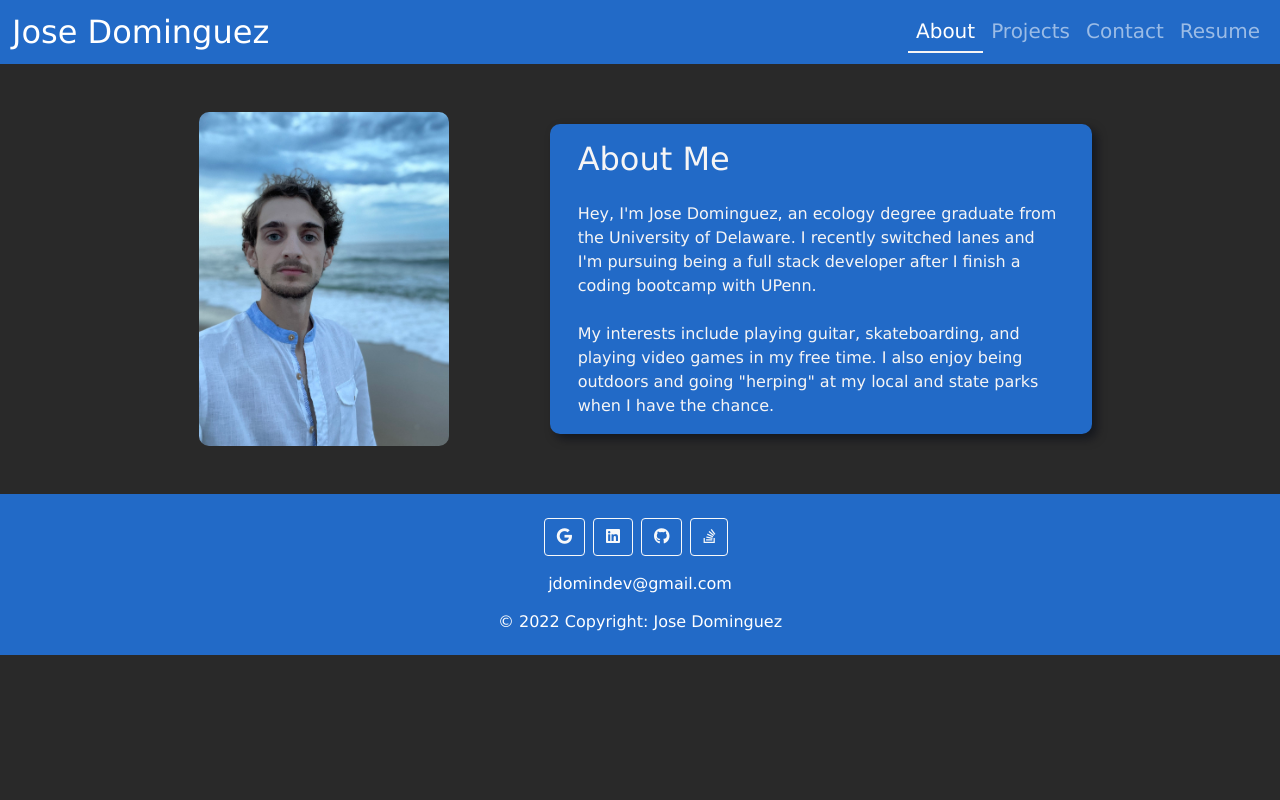
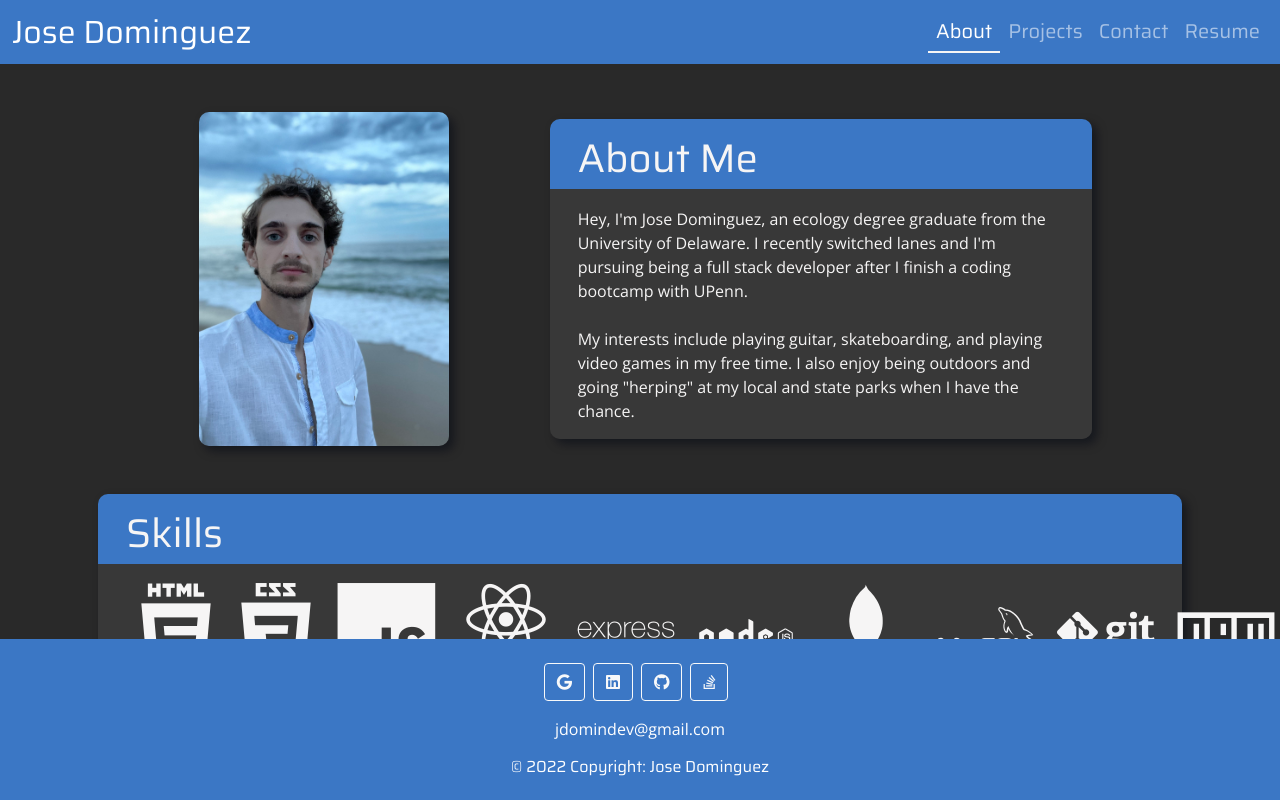
Before and after one commit to jdomindev/react-portfolio, a React (Create React App) app: page / in a window 1280 px wide. Built offline with nearby package versions, Linux system fonts and the light colour scheme.

Commit message:
fixed footer, changed font, color, and added skill icons

```diff
--- a/public/index.html
+++ b/public/index.html
@@ -1,12 +1,24 @@
 <!DOCTYPE html>
 <html lang="en">
-    <head>
-        <meta charset="UTF-8">
-        <meta http-equiv="X-UA-Compatible" content="IE=edge">
-        <meta name="viewport" content="width=device-width, initial-scale=1.0">
-        <link rel="stylesheet" href="https://cdnjs.cloudflare.com/ajax/libs/font-awesome/6.0.0-beta3/css/all.min.css">
-        <title>Jose Dominguez</title>
-    </head>
-    <body id="root">
-    </body>
+  <head>
+    <meta charset="UTF-8" />
+    <meta http-equiv="X-UA-Compatible" content="IE=edge" />
+    <meta name="viewport" content="width=device-width, initial-scale=1.0" />
+    <link
+      rel="stylesheet"
+      href="https://cdnjs.cloudflare.com/ajax/libs/font-awesome/6.0.0-beta3/css/all.min.css"
+    />
+    <link
+      rel="stylesheet"
+      href="https://cdn.jsdelivr.net/gh/devicons/devicon@v2.14.0/devicon.min.css"
+    />
+    <link rel="preconnect" href="https://fonts.googleapis.com" />
+    <link rel="preconnect" href="https://fonts.gstatic.com" crossorigin />
+    <link
+      href="https://fonts.googleapis.com/css2?family=Open+Sans&family=Saira&display=swap"
+      rel="stylesheet"
+    />
+    <title>Jose Dominguez</title>
+  </head>
+  <body id="root"></body>
 </html>
--- a/src/components/pages/About.js
+++ b/src/components/pages/About.js
@@ -7,17 +7,36 @@ export default function About() {
     <section id="about">
         <div className="jumbotron jumbotron-fluid">
             <div className="container">
-                <div className="row my-5 mx-3 align-items-center profile">
+                <div className="row my-5 mx-3 align-items-center">
                     <div className="col-md-5 profile-img text-center">
                         <img className="img-size" src={profile} alt="profile of Jose Dominguez"></img>
                     </div>
                     <div className="about-me-card col-md-6">
                         <div className="card-body">
-                            <h2 className="card-title mb-4">About Me</h2>
+                            <h1 className="card-title mb-4">About Me</h1>
                             <p className="card-text">Hey, I'm Jose Dominguez, an ecology degree graduate from the University of Delaware. I recently switched lanes and I'm pursuing being a full stack developer after I finish a coding bootcamp with UPenn.
                                 <br></br>
                                 <br></br>
                                 My interests include playing guitar, skateboarding, and playing video games in my free time. I also enjoy being outdoors and going "herping" at my local and state parks when I have the chance.</p>
+                        </div>
+                    </div>
+                </div>
+                <div className="row my-5 mx-3 align-items-center">
+                    <div className="about-me-card col-md-12 ">
+                        <div className="card-body">
+                            <h1 className="card-title mb-4">Skills</h1>
+                            <div className="text-center">
+                                <i className="devicon-html5-plain-wordmark icon-styles p-0"></i>
+                                <i className="devicon-css3-plain-wordmark icon-styles p-0"></i>
+                                <i className="devicon-javascript-plain icon-styles"></i>
+                                <i className="devicon-react-original-wordmark icon-styles"></i>
+                                <i className="devicon-express-original-wordmark icon-styles"></i>
+                                <i className="devicon-nodejs-plain-wordmark icon-styles"></i>
+                                <i className="devicon-mongodb-plain-wordmark icon-styles"></i>
+                                <i className="devicon-mysql-plain-wordmark icon-styles"></i>
+                                <i className="devicon-git-plain-wordmark icon-styles"></i>
+                                <i className="devicon-npm-original-wordmark icon-styles"></i>
+                            </div>
                         </div>
                     </div>
                 </div>
--- a/src/components/pages/Contact.js
+++ b/src/components/pages/Contact.js
@@ -61,12 +61,12 @@ export default function Contact() {
   };
 
   return (
-    <div className="container">
+    <div className="container contact-container">
       <div className="row justify-content-center">
         <div className="col-lg-8 col-sm-12 p-0">
           <div className="contact-card mx-3 my-5">
             <div className="card-body p-3">
-              <h2 className="text-center text-white">Contact Me</h2>
+              <h2 className="contact-header text-center text-white">Contact Me</h2>
               <form className="form text-center">
                 <div className="form-group">
                   <input
--- a/src/components/pages/Footer.js
+++ b/src/components/pages/Footer.js
@@ -2,7 +2,7 @@ import React from 'react'
 
 export default function Footer() {
     return (
-        <footer className="text-center text-white" id="contact">
+        <footer className="text-center text-white position-fixed w-100 bottom-0 mt-5" id="contact">
             <div className="container p-4 pb-0">
                 <section className="mb-1">
                 <a className="btn btn-outline-light btn-floating me-2" href="mailto:jdomindev@gmail.com" target="_blank" rel="noreferrer" role="button"
@@ -15,14 +15,14 @@ export default function Footer() {
                     ><i className="fab fa-github"></i
                 ></a>
                 <a className="btn btn-outline-light btn-floating me-2" href="https://stackoverflow.com/users/17254557/jose-dominguez" target="_blank" rel="noreferrer" role="button"
-                    ><i class="fab fa-stack-overflow"></i></a>
+                    ><i className="fab fa-stack-overflow"></i></a>
                 </section>
             </div>
             <div className="mt-3">
                 <a className="text-white text-decoration-none" href="mailto:jdomindev@gmail.com">jdomindev@gmail.com</a>
             </div>
             <div className="text-center p-3">
-                <h6 className="text-white text-decoration-none">© 2022 Copyright: Jose Dominguez</h6>
+                <h6 className="copyright text-white text-decoration-none">© 2022 Copyright: Jose Dominguez</h6>
             </div>
         </footer>
     )
--- a/src/components/pages/Project.js
+++ b/src/components/pages/Project.js
@@ -14,7 +14,7 @@ const projectList = projects.map(project => (
 export default function Project() {
     return (
     <section className="section-container mx-3 mb-5">
-        <h2 className="text-center text-white project-header my-4 p-3">Projects</h2>
+        <h1 className="text-center text-white project-header my-4 p-3">Projects</h1>
         <section className="project-container">
             { projectList }
         </section>
--- a/src/styles/About.css
+++ b/src/styles/About.css
@@ -6,10 +6,19 @@
   width: 250px;
 }
 
+.about-me-card, .img-size {
+  box-shadow: 5px 5px 10px var(--shadow-color);
+}
+
 .about-me-card {
   border-radius: 10px;
-  background-color: var(--primary-color);
+  background: linear-gradient(to bottom, var(--primary-color) 70px, var(--tertiary-color) 0px);
   color: var(--secondary-color);
-  box-shadow: 5px 5px 10px var(--shadow-color);
+
   align-items: center;
 }
+
+.icon-styles {
+ padding: 10px;
+ font-size: 100px;
+}
--- a/src/styles/Contact.css
+++ b/src/styles/Contact.css
@@ -1,6 +1,12 @@
+.contact-container {
+    padding-bottom: 200px;
+}
+
 .contact-card {
-    background-color: var(--primary-color);
+    background: var(--primary-color);
     border-radius: 10px;
+    box-shadow: 5px 5px 10px var(--shadow-color);
+
 }
 
 .button {
--- a/src/styles/Main.css
+++ b/src/styles/Main.css
@@ -1,8 +1,10 @@
 :root {
-    --primary-color: rgb(34, 106, 199);
+    /* --primary-color: rgb(34, 106, 199); */
+    --primary-color: rgb(59, 119, 197);
     --secondary-color: rgb(246, 245, 245);
     --secondary-color-opacity: rgba(15, 1, 1, 0.5);
-    --tertiary-color: rgb(41, 41, 41);
+    --tertiary-color: rgb(56, 56, 56);
+    --background-color: rgb(41, 41, 41);
     --shadow-color: rgba(0, 5, 17, 0.5);
 }
 
@@ -10,10 +12,15 @@ html {
   scroll-behavior: smooth;
 }
 
+nav, .card-title, .project-heading, .project-header, .contact-header, .copyright {
+  font-family: 'Saira', sans-serif;
+}
+
 body {
-  background-color: var(--tertiary-color);
-  font-family: Verdana, Geneva, Tahoma, sans-serif;
+  background-color: var(--background-color);
   font-weight: 400;
+  font-family: 'Open Sans', sans-serif;
+  height: 100vh;
 }
 
 @media only screen and (min-width: 992px) {
@@ -28,6 +35,7 @@ body {
       border-bottom: 2px solid var(--secondary-color)
   }
 }
+
 
 @media only screen and (max-width: 768px) {
 
--- a/src/styles/Project.css
+++ b/src/styles/Project.css
@@ -1,3 +1,7 @@
+
+  .section-container {
+    padding-bottom: 200px;
+  }
 
   .project-header {
     border-bottom: 2px solid var(--secondary-color);
```
